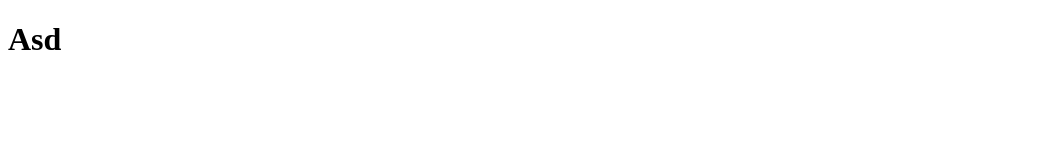
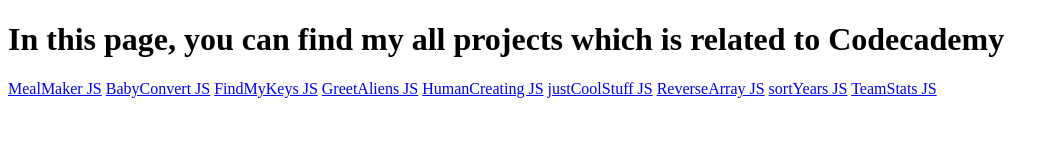
Before and after one commit to zoltanszikszo/JSProjects, a plain HTML site: page Codecademy/index.html in a window 1280 px wide. Shown: the whole page, without its empty margins (0-1059 px from the left). Drawn offline with Linux system fonts and the light colour scheme.

Commit message:
New HTML file

```diff
--- a/Codecademy/index.html
+++ b/Codecademy/index.html
@@ -6,8 +6,16 @@
     <title>Test</title>
 </head>
 <body>
-    <h1>Asd</h1>
+    <h1>In this page, you can find my all projects which is related to Codecademy</h1>
+    <a href="./mealmaker.js">MealMaker JS</a>
+    <a href="./babyconvert.js">BabyConvert JS</a>
+    <a href="./findMyKeys.js">FindMyKeys JS</a>
+    <a href="./greetaliens.js">GreetAliens JS</a>
+    <a href="./humancreating.js">HumanCreating JS</a>
+    <a href="./justCoolStuff.js">justCoolStuff JS</a>
+    <a href="./reversearray.js">ReverseArray JS</a>
+    <a href="./sortYears.js">sortYears JS</a>
+    <a href="./teamstats.js">TeamStats JS</a>
 
-    <script src="mealmaker.js"></script>
 </body>
 </html>
```
